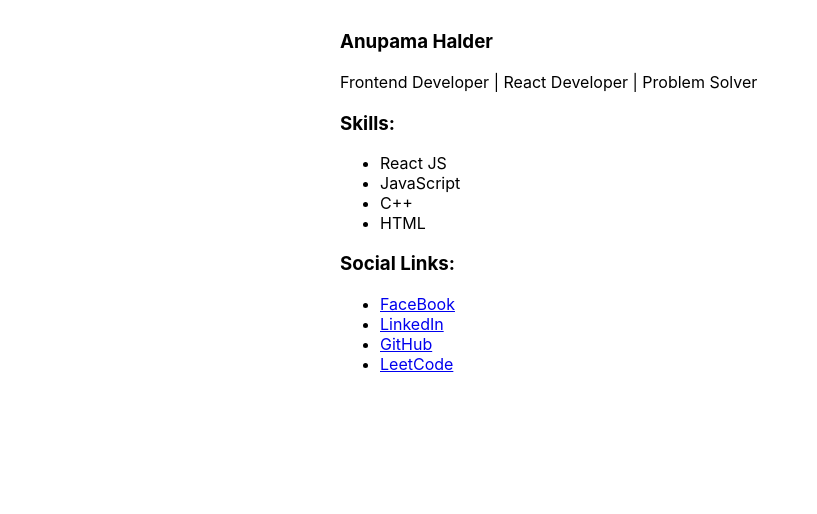
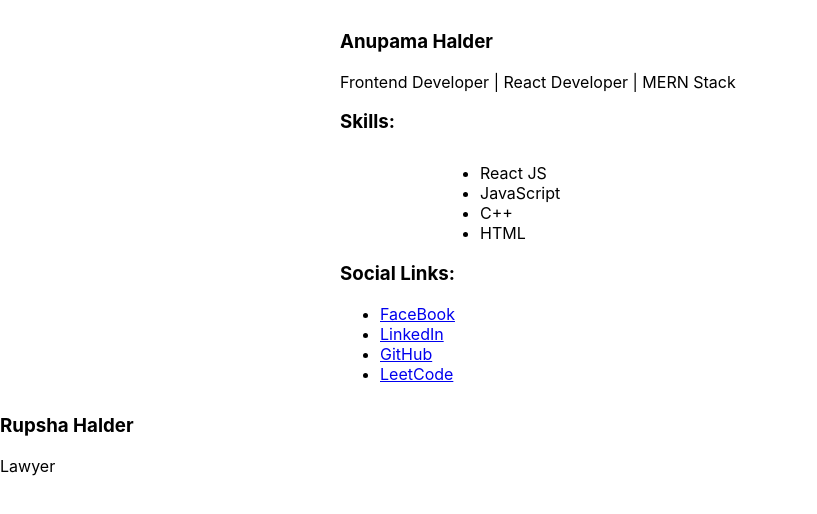
Before and after one commit to anupamahalder/react-learning, a React app: page / in a window 1280 px wide. Shown: the top 514 px of the page, without its empty margins (0-817 px from the left). Built offline with nearby package versions, Linux system fonts and the light colour scheme.

Commit message:
Sending data as props while calling a component

```diff
--- a/src/components/App.jsx
+++ b/src/components/App.jsx
@@ -1,14 +1,30 @@
 import React, {Component} from "react";
 import Profile from "./Profile/Profile";
+// import Skills from "./Profile/Skills";
+import MyProps from "./Props";
+import Bio from "./Profile/Bio";
+
 // inherit react's component to App also we can destructure component from above
 // now App class not an usual class it becomes a component
 class App extends Component{
     // render method should return something(jsx) jsx means html code in javascript
     render(){
-
+        // console.log('Profile props: ',this.props);
         return (
             <div>
                 <Profile></Profile>
+                <Bio name={'Rupsha Halder'} title={"Lawyer"}></Bio>
+                {/* <div style={{marginLeft:'100px',marginRight:'100px'}}>
+                    <h3>List of Programmers</h3>
+                    <p>Mr. X</p>
+                    <Skills></Skills>
+                    <p>Mr. Y</p>
+                    <Skills></Skills>
+                    sending name props
+                    <MyProps name="Rupsha Halder"></MyProps>
+                    <MyProps name="Priya Halder"></MyProps>
+                    <MyProps name="Tiya Halder"></MyProps>
+                </div> */}
             </div>
         )
 
--- /dev/null
+++ b/src/components/Profile/Bio.jsx
@@ -0,0 +1,12 @@
+import React from 'react';
+
+const Bio = (props) => {
+    return (
+        <div className=''>
+            <h3>{props.name}</h3>
+            <p>{props.title}</p>
+        </div>
+    );
+};
+
+export default Bio;
--- /dev/null
+++ b/src/components/Profile/Links.jsx
@@ -0,0 +1,17 @@
+import React from 'react';
+
+const Links = () => {
+    return (
+        <div>
+            <h3>Social Links: </h3>
+            <ul className=''>
+                <li><a href="#">FaceBook</a></li>
+                <li><a href="#">LinkedIn</a></li>
+                <li><a href="#">GitHub</a></li>
+                <li><a href="#">LeetCode</a></li>
+            </ul>
+        </div>
+    );
+};
+
+export default Links;
--- a/src/components/Profile/Profile.jsx
+++ b/src/components/Profile/Profile.jsx
@@ -1,30 +1,24 @@
-import React from 'react';
+import React, { Component } from 'react';
 import './Profile.css';
+import Bio from './Bio';
+import Links from './Links';
+import Skills from './Skills';
+// Using arrow function creating functional
+
 const Profile = () => {
+    //Here me is an object
+    const me ={
+        name: 'Anupama Halder',
+        title: 'Frontend Developer | React Developer | MERN Stack',
+    }
     return (
+        // this.props
+        // console.log("Profile--",this.props);
         <div className='main-div'>
-            <div className='Bio'>
-                <h3>Anupama Halder</h3>
-                <p>Frontend Developer | React Developer | Problem Solver</p>
-            </div>
-            <div className='skills'>
-                <h3>Skills: </h3>
-                <ul className='flex-div'>
-                    <li>React JS</li>
-                    <li>JavaScript</li>
-                    <li>C++</li>
-                    <li>HTML</li>
-                </ul>
-            </div>
-            <div className='Links'>
-                <h3>Social Links: </h3>
-                <ul className='flex-div'>
-                    <li><a href="#">FaceBook</a></li>
-                    <li><a href="#">LinkedIn</a></li>
-                    <li><a href="#">GitHub</a></li>
-                    <li><a href="#">LeetCode</a></li>
-                </ul>
-            </div>
+            {/* this.me will give an object then name is the property of that object  */}
+            <Bio name={me.name} title = {me.title}></Bio>
+            <Skills></Skills>
+            <Links></Links>
         </div>
     );
 };
--- /dev/null
+++ b/src/components/Profile/Skills.jsx
@@ -0,0 +1,17 @@
+import React from 'react';
+
+const Skills = () => {
+    return (
+        <div className=''>
+            <h3>Skills: </h3>
+            <ul style={{marginTop:'30px', marginLeft:'100px',marginRight:'100px'}}>
+                <li>React JS</li>
+                <li>JavaScript</li>
+                <li>C++</li>
+                <li>HTML</li>
+            </ul>
+        </div>
+    );
+};
+
+export default Skills;
--- /dev/null
+++ b/src/components/Props/index.jsx
@@ -0,0 +1,14 @@
+import React from 'react';
+
+const MyProps = (props) => {
+    console.log(props.name);
+    // destructure
+    const {name} = props;
+    return (
+        <div>
+            <h1>My name is {name}</h1>
+        </div>
+    );
+};
+
+export default MyProps;
```
Also changed, not shown: 1 other file (tests, documents, lock files or other folders).
